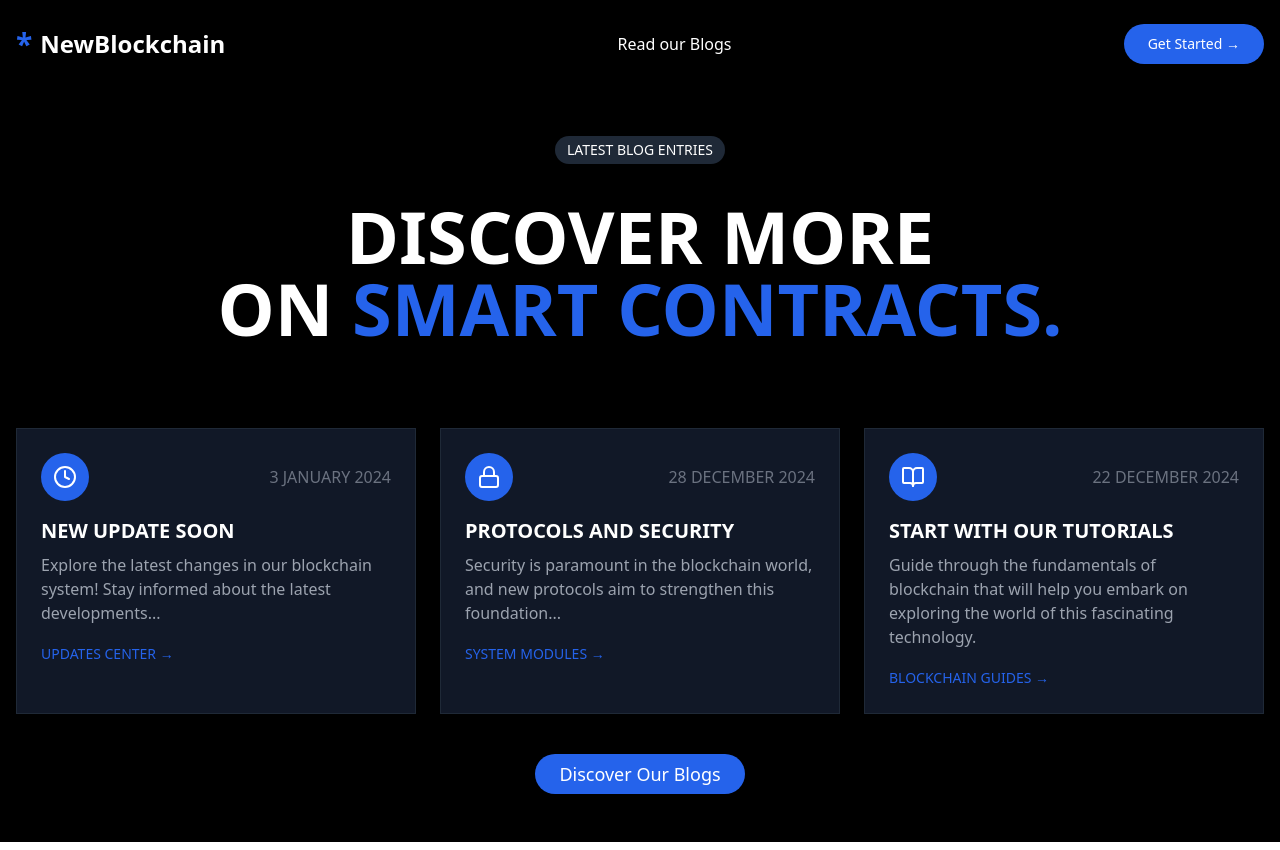
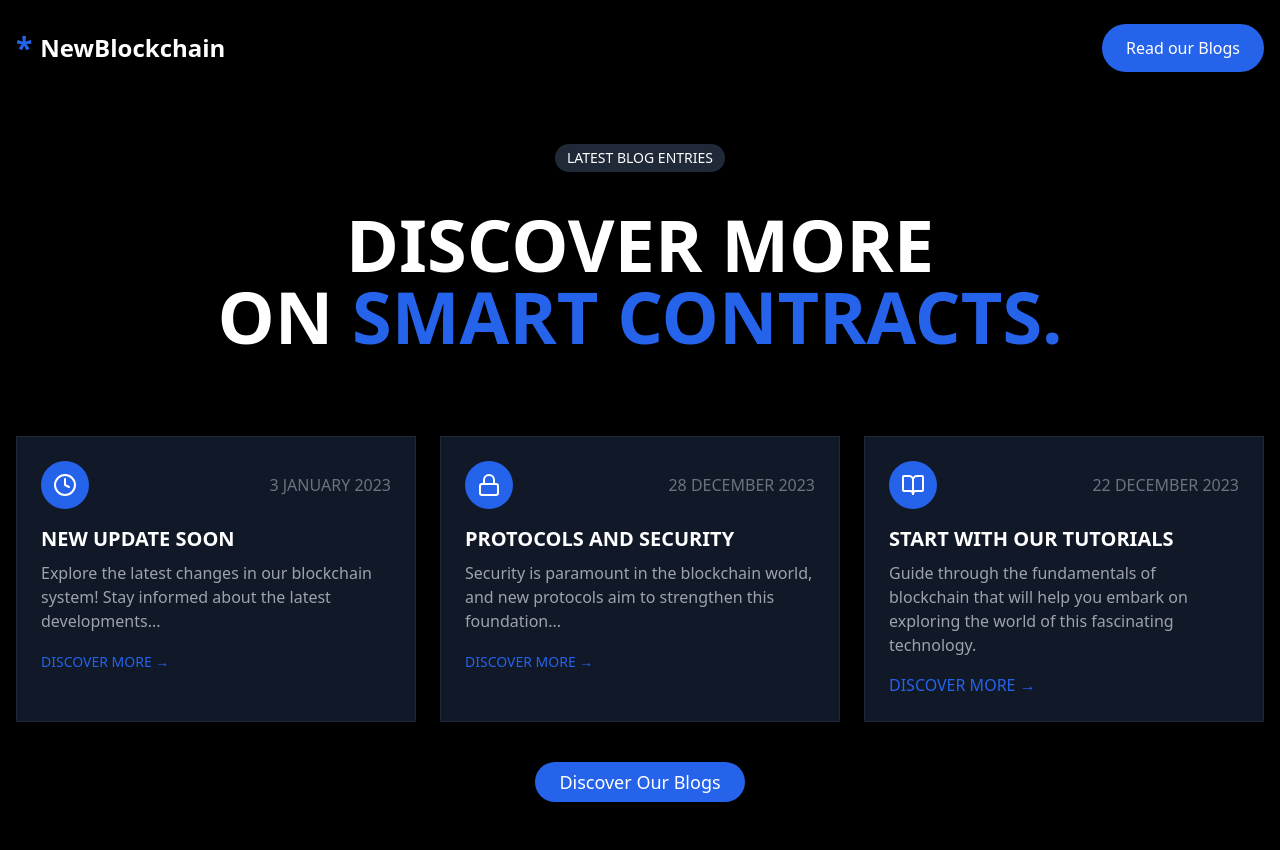
Before and after one commit to gurshaan17/blog-nextjs, a Next.js app: page / in a window 1280 px wide. Built offline with nearby package versions, Linux system fonts and the light colour scheme.

Commit message:
blogs page done

```diff
--- /dev/null
+++ b/app/blog/[id]/page.tsx
@@ -0,0 +1,76 @@
+"use client"
+
+interface BlogPostProps {
+  params: {
+    id: string;
+  };
+}
+
+import { Button } from '@/components/ui/button';
+import { log } from 'console';
+import { ArrowLeft, Clock } from 'lucide-react';
+import Link from 'next/link';
+import { useEffect, useState } from 'react';
+
+const BlogPost: React.FC<BlogPostProps> = ({ params }) => {
+    const { id } = params;
+    const [blog, setBlog] = useState<{_id: string; title: string; content: string; createdAt: string}[]>([]);
+
+    useEffect(() => {
+        if (id) {
+            const fetchBlog = async () => {
+                try {
+                    const response = await fetch(`http://localhost:4000/blog/${id}`);
+                    const data = await response.json();
+                    console.log(response.json);
+                    setBlog(data);
+                } catch (error) {
+                    console.error("Error fetching blog:", error);
+                }
+            };
+            fetchBlog();
+        }
+    }, [id]);
+
+    if (!blog.length) return <p>Loading...</p>; // Loading state
+
+    return (
+        <div className="min-h-screen bg-black text-white">
+            <header className="container mx-auto px-4 py-6 flex justify-between items-center">
+                <Link href="/" className="text-2xl font-bold flex items-center">
+                    <span className="text-3xl mr-2">*</span> NewBlockchain
+                </Link>
+                <nav className="hidden md:flex space-x-6">
+                    <Link href="/services" className="hover:text-gray-300">Services</Link>
+                    <Link href="/tokens" className="hover:text-gray-300">Tokens</Link>
+                    <Link href="/whitelist" className="hover:text-gray-300">Our Whitelist</Link>
+                    <Link href="/dashboard" className="text-gray-500 hover:text-gray-300">Dashboard</Link>
+                </nav>
+                <Button className="bg-blue-600 hover:bg-blue-700 rounded-full px-6">Get Started →</Button>
+            </header>
+
+            <main className="container mx-auto px-4 py-12">
+                <Link href="/blog" className="flex items-center text-blue-600 hover:text-blue-500 mb-8">
+                    <ArrowLeft className="mr-2" />
+                    Back to Blog
+                </Link>
+
+                <article className="max-w-3xl mx-auto">
+                    <div className="inline-block bg-gray-800 text-sm px-3 py-1 rounded-full mb-4">
+                        BLOG POST
+                    </div>
+                    <h1 className="text-4xl md:text-5xl font-bold mb-4">{blog[0].title}</h1>
+                    <div className="flex items-center text-gray-500 mb-8">
+                        <Clock className="mr-2" />
+                        <span>{new Date(blog[0].createdAt).toLocaleDateString()}</span> {/* Format date */}
+                    </div>
+                    <div className="prose prose-invert max-w-none">
+                        <p>{blog[0].content}</p>
+                    </div>
+                </article>
+            </main>
+        </div>
+    );
+};
+
+export default BlogPost;
--- a/app/blogs/page.tsx
+++ b/app/blogs/page.tsx
@@ -5,14 +5,16 @@ import { Button } from "@/components/ui/button"
 import { Card, CardContent } from "@/components/ui/card"
 import { Clock, Search } from 'lucide-react'
 import { useEffect, useState } from 'react'
+import Header from '@/components/ui/navbar'
 
 export default function BlogListing() {
-  const [blogPosts, setBlogPosts] = useState<{ _id: string; title: string; content: string; createdAt: string }[]>([]); // Define the type for blogPosts
+  const [blogPosts, setBlogPosts] = useState<{ _id: string; title: string; content: string; createdAt: string }[]>([]);
 
   useEffect(() => {
     const fetchBlogs = async () => {
       try {
-        const response = await fetch("https://blog-be-mqm1.onrender.com/blog/public");
+        //https://blog-be-mqm1.onrender.com
+        const response = await fetch("http://localhost:4000/blog/public");
         const data = await response.json();
         console.log(data); // Log the data to check its structure
         setBlogPosts(data);
@@ -20,18 +22,12 @@ export default function BlogListing() {
         console.error("Error fetching blogs:", error);
       }
     };
-
     fetchBlogs();
   }, []);
 
   return (
     <div className="min-h-screen bg-black text-white">
-      <header className="container mx-auto px-4 py-6 flex justify-between items-center">
-        <Link href="/" className="text-2xl font-bold flex items-center">
-          <span className="text-3xl mr-2 text-blue-600">*</span> NewBlockchain
-        </Link>
-        <Button className="bg-blue-600 hover:bg-blue-700 rounded-full px-6">Get Started →</Button>
-      </header>
+      <Header/>
 
       <main className="container mx-auto px-4 py-12">
         <section className="text-center mb-16">
@@ -66,12 +62,8 @@ export default function BlogListing() {
                   <span className="text-gray-500">{new Date(post.createdAt).toLocaleDateString()}</span>
                 </div>
                 <h3 className="text-xl font-bold mb-2">{post.title}</h3>
-                <p className="text-gray-400 mb-4">{post.content}</p>
-                <Link href={`/blog/${post._id}`}>
-                  <Button variant="link" className="p-0 h-auto font-normal text-blue-600 hover:text-blue-500">
-                    Read More →
-                  </Button>
-                </Link>
+                <p>{post.content.substring(0, 150)}{post.content.length > 150 ? '...' : ''}</p> {/* Show first 150 characters */}
+                <Link href={`/blog/${post._id}`} className="text-blue-500 hover:underline">Read More</Link> {/* Read More button */}
               </CardContent>
             </Card>
           ))}
--- a/app/page.tsx
+++ b/app/page.tsx
@@ -2,20 +2,12 @@ import Link from 'next/link'
 import { Button } from "@/components/ui/button"
 import { Card, CardContent } from "@/components/ui/card"
 import { Clock, Lock, BookOpen } from 'lucide-react'
+import Header from '@/components/ui/navbar'
 
 export default function LandingPage() {
   return (
     <div className="min-h-screen bg-black text-white">
-      <header className="container mx-auto px-4 py-6 flex justify-between items-center">
-        <Link href="/" className="text-2xl font-bold flex items-center">
-          <span className="text-3xl mr-2 text-blue-600">*</span> NewBlockchain
-        </Link>
-        <nav className="hidden md:flex space-x-6">
-          <Link href="/blogs" className="hover:text-gray-300"> Read our Blogs</Link>
-        </nav>
-        <Button className="bg-blue-600 hover:bg-blue-700 rounded-full px-6">Get Started →</Button>
-      </header>
-
+      <Header/>
       <main className="container mx-auto px-4 py-12">
         <section className="text-center mb-16">
           <div className="inline-block bg-gray-800 text-sm px-3 py-1 rounded-full mb-4">
@@ -33,12 +25,12 @@ export default function LandingPage() {
                 <div className="bg-blue-600 p-3 rounded-full">
                   <Clock className="h-6 w-6" />
                 </div>
-                <span className="text-gray-500">3 JANUARY 2024</span>
+                <span className="text-gray-500">3 JANUARY 2023</span>
               </div>
               <h3 className="text-xl font-bold mb-2 text-white">NEW UPDATE SOON</h3>
               <p className="text-gray-400 mb-4">Explore the latest changes in our blockchain system! Stay informed about the latest developments...</p>
               <Button variant="link" className="p-0 h-auto font-normal text-blue-600 hover:text-blue-500">
-                UPDATES CENTER →
+                DISCOVER MORE →
               </Button>
             </CardContent>
           </Card>
@@ -49,12 +41,12 @@ export default function LandingPage() {
                 <div className="bg-blue-600 p-3 rounded-full">
                   <Lock className="h-6 w-6" />
                 </div>
-                <span className="text-gray-500">28 DECEMBER 2024</span>
+                <span className="text-gray-500">28 DECEMBER 2023</span>
               </div>
               <h3 className="text-xl font-bold mb-2 text-white">PROTOCOLS AND SECURITY</h3>
               <p className="text-gray-400 mb-4">Security is paramount in the blockchain world, and new protocols aim to strengthen this foundation...</p>
               <Button variant="link" className="p-0 h-auto font-normal text-blue-600 hover:text-blue-500">
-                SYSTEM MODULES →
+                DISCOVER MORE →
               </Button>
             </CardContent>
           </Card>
@@ -65,13 +57,13 @@ export default function LandingPage() {
                 <div className="bg-blue-600 p-3 rounded-full">
                   <BookOpen className="h-6 w-6" />
                 </div>
-                <span className="text-gray-500">22 DECEMBER 2024</span>
+                <span className="text-gray-500">22 DECEMBER 2023</span>
               </div>
               <h3 className="text-xl font-bold mb-2 text-white">START WITH OUR TUTORIALS</h3>
               <p className="text-gray-400 mb-4">Guide through the fundamentals of blockchain that will help you embark on exploring the world of this fascinating technology.</p>
-              <Button variant="link" className="p-0 h-auto font-normal text-blue-600 hover:text-blue-500">
-                BLOCKCHAIN GUIDES →
-              </Button>
+              <Link href='/blog/66e06b569bb2eae59fae282c' className="p-0 h-auto font-normal text-blue-600 hover:text-blue-500">
+                DISCOVER MORE →
+              </Link >
             </CardContent>
           </Card>
         </section>
--- /dev/null
+++ b/components/ui/navbar.tsx
@@ -0,0 +1,16 @@
+import Link from "next/link";
+
+
+export default function Header(){
+    return <div>
+       <header className="container mx-auto px-4 py-6 flex justify-between items-center">
+        <Link href="/" className="text-2xl font-bold flex items-center">
+          <span className="text-3xl mr-2 text-blue-600">*</span> NewBlockchain
+        </Link>
+        <nav className="hidden md:flex space-x-6">
+          <Link href="/blogs" className="bg-blue-600 hover:bg-blue-700 rounded-full px-6 py-3"> Read our Blogs</Link>
+        </nav>
+
+      </header>
+    </div>
+}
```
